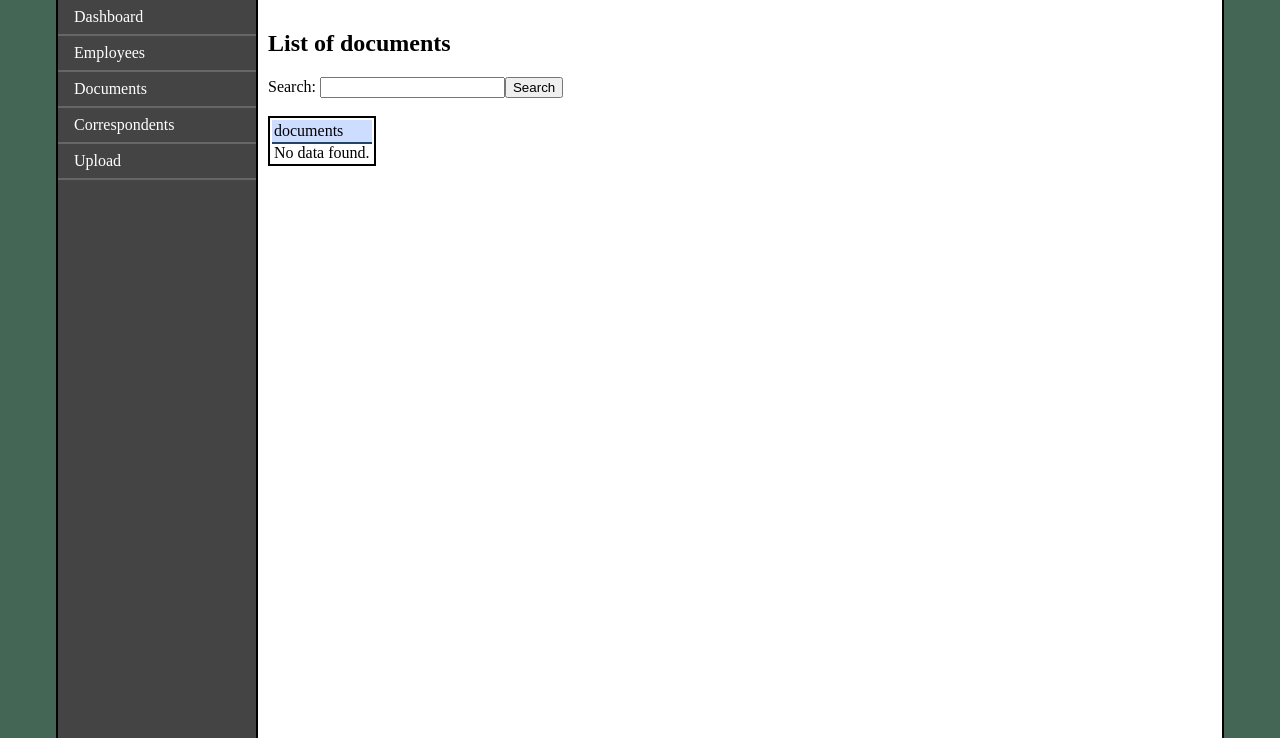
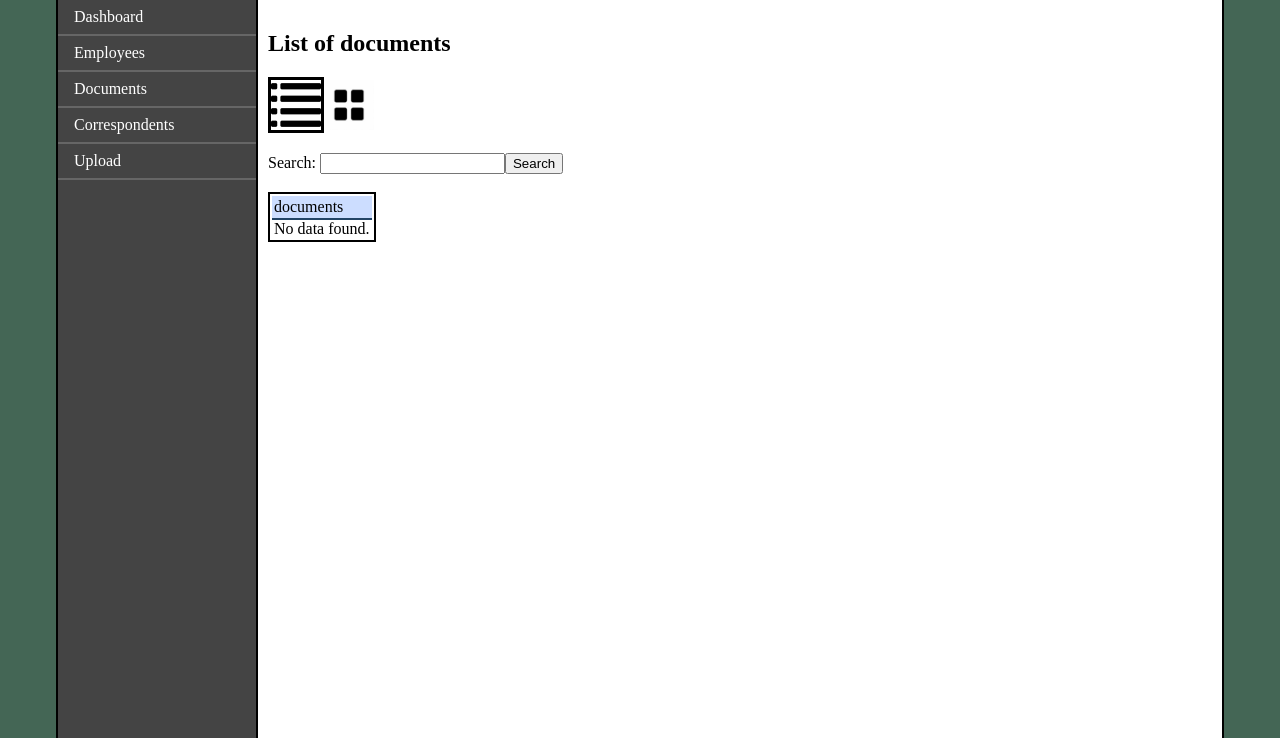
Before and after one commit to Liteb0t/kfh-edrms, a Django app: page /documents/ in a window 1280 px wide. Shown: the part 62-800 px from the top of the page. Run offline with Django 5.2, Linux system fonts and the light colour scheme; the visitor is signed in with stand-in values (Sample User, id 1); data that the repository does not hold is empty.

Commit message:
changes to document.html list/grid view incomplete

```diff
--- a/home/static/styles.css
+++ b/home/static/styles.css
@@ -101,7 +101,7 @@ nav .login-button {
     grid-row: 2;
     grid-column: 2;
     padding: 10px;
-    float:left;
+    float: left;
     background-color: white;
 }
 
@@ -246,3 +246,40 @@ tr:nth-child(even) {background-color: #EEE}
         padding-top: 10px;
     }
 }
+
+.title-container {
+    display: flex;
+    align-items: center;
+    justify-content: space-between;
+}
+
+.sidebar {
+    display: flex;
+    align-items: center;
+}
+
+#listViewIcon, #gridViewIcon {
+    width: 50px;
+    cursor: pointer;
+    margin-bottom: 20px;
+}
+
+#listViewIcon.active, #gridViewIcon.active {
+    border: 3px solid black;
+}
+
+.content {
+    margin-left: 100px; /* Adjust according to sidebar width */
+}
+
+.grid-mode .grid-container {
+    display: grid;
+    grid-template-columns: repeat(auto-fill, minmax(200px, 1fr));
+    grid-gap: 20px;
+}
+
+.grid-mode .grid-item {
+    border: 1px solid #ccc;
+    padding: 10px;
+    text-align: center;
+}
--- a/home/templates/documents.html
+++ b/home/templates/documents.html
@@ -12,16 +12,29 @@
     add logic to each filter to ensure it works
     add docked to the right the option to switch view
     work on permission system to allow users to ask to see certain documents
-    <h6> Filters </h6>
-    <input type="text" id="word"><button>Correspondents</button></input>
-    <input type="text" id="word"><button>Tag</button></input>
-    <input type="text" id="word"><button>Document Type</button></input>
-    <input type="text" id="word"><button>Storage</button></input>
-    <input type="text" id="word"><button>Added</button></input>
-    <input type="text" id="word"><button>Permissions</button></input>
-    <input type="text" id="word"><button>Correspondents</button></input>
 
      -->
+    <div class="sidebar">
+    <img src="{% static 'img/listview2.png' %}" alt="List View" id="listViewIcon" class="view-icon active">
+    <img src="{% static 'img/gridview.jpeg' %}" alt="Grid View" id="gridViewIcon" class="view-icon">
+</div>
+
+<div class="content">
+    {% if view_mode == 'list' %}
+        <!-- List View -->
+        <!-- incl table code but doesn't work, executes as a list of record names  -->
+    {% else %}
+        <!-- Grid View -->
+        <div class="grid-container">
+            {% for document in documents %}
+                <div class="grid-item">{{ document.title }}</div>
+                <img src="{{ document.image_url }}" alt="{{ document.title }}">
+                <!-- Add more details as needed -->
+            {% endfor %}
+        </div>
+    {% endif %}
+</div>
+
      <label for="search">Search: </label>
     <input type="text" id="search"><button>Search</button>
     <br /><br />
@@ -42,4 +55,26 @@
             window.location.pathname = `/documents/details/${jsonData[data_entry].id}`;
         }
     </script>
+
+    <script src="https://code.jquery.com/jquery-3.6.0.min.js"></script>
+    <script>
+        $(document).ready(function() {
+            // Ensure the page starts in list mode by default
+            $('#listViewIcon').addClass('active');
+
+            // Handle click event on the list view icon
+            $('#listViewIcon').click(function() {
+                $(this).addClass('active');
+                $('#gridViewIcon').removeClass('active');
+                $('.content').removeClass('grid-mode');
+            });
+
+            // Handle click event on the grid view icon
+            $('#gridViewIcon').click(function() {
+                $(this).addClass('active');
+                $('#listViewIcon').removeClass('active');
+                $('.content').addClass('grid-mode');
+            });
+        });
+    </script>
 {% endblock %}
```
Also changed, not shown: db.sqlite3, home/static/img/gridview.jpeg (added), home/static/img/listview.png (added), home/static/img/listview2.png (added). Lines whose indentation alone changed are shown as unchanged.
